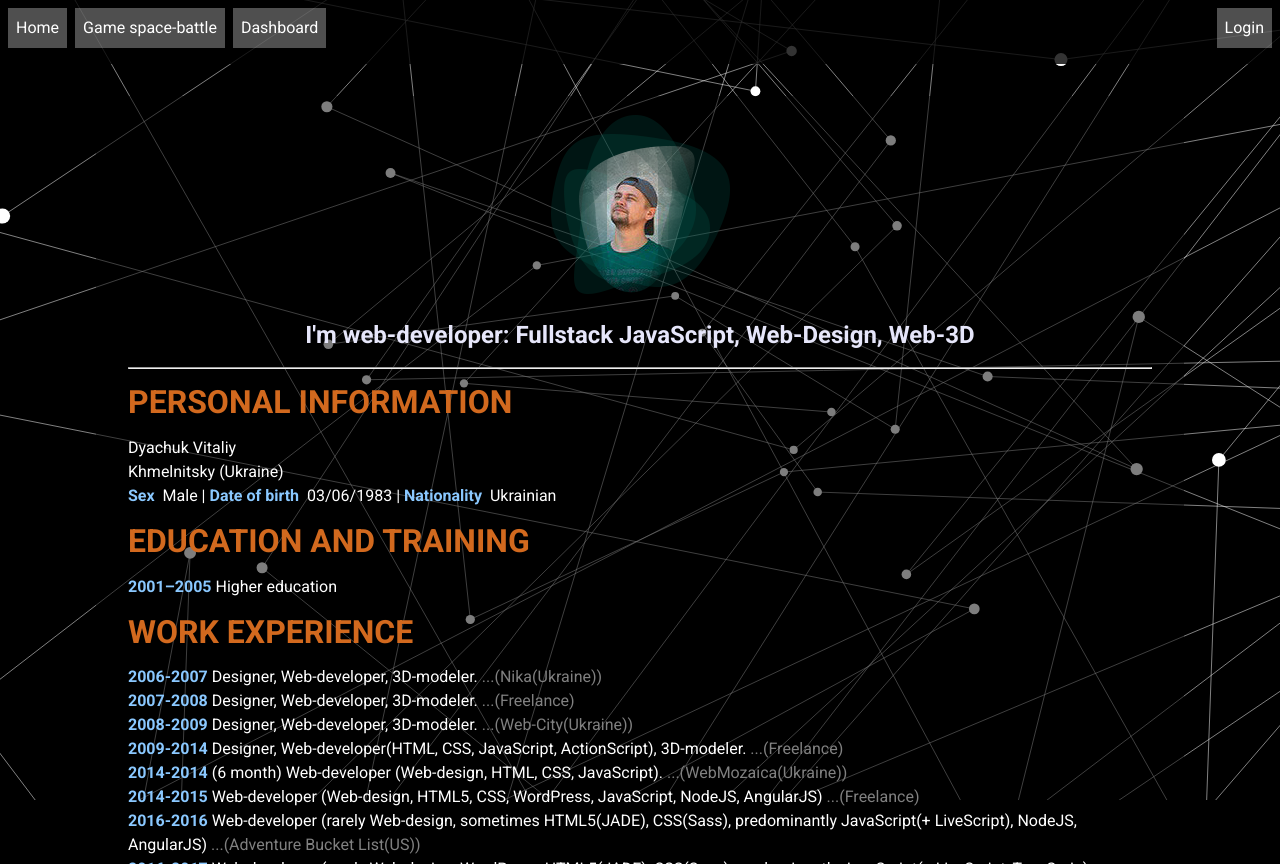
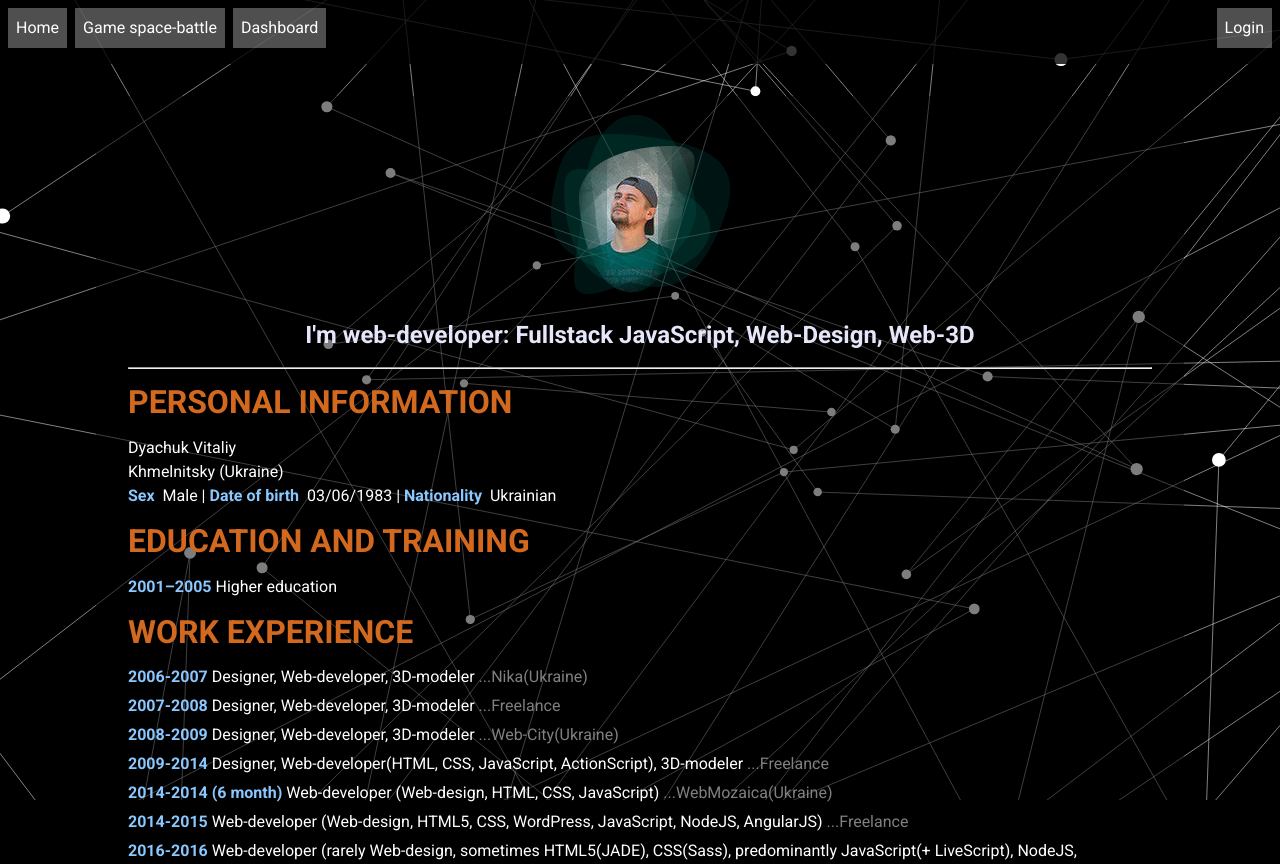
Before and after one commit to SpiritUrban/my-pro, an Angular app: page / in a window 1280 px wide. Built offline with nearby package versions, Linux system fonts and the light colour scheme.

Commit message:
JSON - list

```diff
--- a/src/app/home/home.component.html
+++ b/src/app/home/home.component.html
@@ -46,39 +46,13 @@
       </p>
 
       <h1>WORK EXPERIENCE </h1>
+
+        <div class="unit" *ngFor='let unit of myjsondata'>
+          <b>{{unit.years}} </b>{{unit.title}}
+          <span class="gray">...{{unit.company}}</span>
+        </div>
+
       <p>
-
-        <b>2006-2007 </b>Designer, Web-developer, 3D-modeler.
-        <span class="gray">...(Nika(Ukraine))</span>
-
-        <br><b>2007-2008 </b>Designer, Web-developer, 3D-modeler.
-        <span class="gray">...(Freelance)</span>
-
-        <br><b>2008-2009 </b>Designer, Web-developer, 3D-modeler.
-        <span class="gray">...(Web-City(Ukraine))</span>
-
-        <br><b>2009-2014 </b>Designer, Web-developer(HTML, CSS, JavaScript, ActionScript), 3D-modeler.
-        <span class="gray">...(Freelance)</span>
-
-        <br><b>2014-2014 </b>(6 month) Web-developer (Web-design, HTML, CSS, JavaScript).
-        <span class="gray">...(WebMozaica(Ukraine))</span>
-
-        <br><b>2014-2015 </b>Web-developer (Web-design, HTML5, CSS, WordPress, JavaScript, NodeJS, AngularJS)
-        <span class="gray">...(Freelance)</span>
-
-        <br><b>2016-2016 </b>Web-developer (rarely Web-design, sometimes HTML5(JADE), CSS(Sass), predominantly JavaScript(+ LiveScript), NodeJS, AngularJS)
-        <span class="gray">...(Adventure Bucket List(US))</span>
-
-        <br><b>2016-2017 </b>Web-developer (rarely Web-design, WordPress, HTML5(JADE), CSS(Sass), predominantly JavaScript(+ LiveScript, TypeScrip), NodeJS, AngularJS, AngularJS-2 )
-        <span class="gray">...(Freelance)</span>
-
-        <br><b>2017 </b>Web-developer (HTML5, CSS(Scss), JavaScript, JQuery, AngularJS)
-        <span class="gray">...(Arsum(UA,Danmark))</span>
-
-        <br><b>2017 </b>Web-developer (HTML5, CSS(Scss/sass), JavaScript, AngularJS, PHP)
-        <span class="gray">...(maintenence and development - skladovka.ua (UA))</span>
-
-        <br><b>2017 current </b>Web-developer (rarely Web-design, JavaScript, NodeJS, AngularJS)
 
       </p>
 
--- a/src/app/home/home.component.less
+++ b/src/app/home/home.component.less
@@ -54,3 +54,7 @@ b {
 p{
   display: inline;
 }
+
+.unit {
+	margin: 5px 0;
+}
--- a/src/app/home/home.component.ts
+++ b/src/app/home/home.component.ts
@@ -1,11 +1,25 @@
-import { Component, OnInit } from '@angular/core';
+import { Component, OnInit, Injectable } from '@angular/core';
+import { Http, Response, Headers, RequestOptions } from '@angular/http';
+import 'rxjs/add/operator/toPromise';
+
 
 @Component({
   selector: 'home',
   templateUrl: './home.component.html',
   styleUrls: [ './home.component.less' ]
 })
+
+@Injectable()
 export class HomeComponent implements OnInit {
+
+  constructor( private http: Http ) { }
+
+  private getData() {
+      return this.http.get('./assets/data/data.json')
+          .map((res:Response) => res.json()); //records in this case
+  }
+
+  public myjsondata: Array<any>
 
   public photo_transform = 'rotate(0deg)'
   public photo_philter = 'invert(0%)'
@@ -20,7 +34,6 @@ export class HomeComponent implements OnInit {
   public photo_clientX = 0;
   public photo_clientY = 0;
 
-  constructor() { }
 
 
   //---------------------------------- GROUP -------------------------------------
@@ -82,6 +95,12 @@ export class HomeComponent implements OnInit {
 
 
   public ngOnInit() {
-    console.log(1)
+
+  this.getData().subscribe((data) => {
+    //console.log("what is in the data ", data)
+    this.myjsondata = data
+  })
+
   }
+
 }
--- /dev/null
+++ b/src/assets/data/data.json
@@ -0,0 +1,58 @@
+
+[
+	{
+		"years"  : "2006-2007",
+		"title"  : "Designer, Web-developer, 3D-modeler",
+		"company": "Nika(Ukraine)"
+	},
+	{
+		"years"  : "2007-2008",
+		"title"  : "Designer, Web-developer, 3D-modeler",
+		"company": "Freelance"
+	},
+	{
+		"years"  : "2008-2009",
+		"title"  : "Designer, Web-developer, 3D-modeler",
+		"company": "Web-City(Ukraine)"
+	},
+	{
+		"years"  : "2009-2014",
+		"title"  : "Designer, Web-developer(HTML, CSS, JavaScript, ActionScript), 3D-modeler",
+		"company": "Freelance"
+	},
+	{
+		"years"  : "2014-2014 (6 month)",
+		"title"  : "Web-developer (Web-design, HTML, CSS, JavaScript)",
+		"company": "WebMozaica(Ukraine)"
+	},
+	{
+		"years"  : "2014-2015",
+		"title"  : "Web-developer (Web-design, HTML5, CSS, WordPress, JavaScript, NodeJS, AngularJS)",
+		"company": "Freelance"
+	},
+	{
+		"years"  : "2016-2016",
+		"title"  : "Web-developer (rarely Web-design, sometimes HTML5(JADE), CSS(Sass), predominantly JavaScript(+ LiveScript), NodeJS, AngularJS)",
+		"company": "Adventure Bucket List(US)"
+	},
+	{
+		"years"  : "2016-2017",
+		"title"  : "Web-developer (rarely Web-design, WordPress, HTML5(JADE), CSS(Sass), predominantly JavaScript(+ LiveScript, TypeScrip), NodeJS, AngularJS, AngularJS-2 )",
+		"company": "Freelance"
+	},
+	{
+		"years"  : "2017 (6 month)",
+		"title"  : "Web-developer (HTML5, CSS(Scss), JavaScript, JQuery, AngularJS)",
+		"company": "Arsum(UA,Danmark)"
+	},
+	{
+		"years"  : "2017",
+		"title"  : "Web-developer (HTML5, CSS(Scss/sass), JavaScript, AngularJS, PHP)",
+		"company": "maintenence and development - skladovka.ua (UA)"
+	},
+	{
+		"years"  : "2017 current",
+		"title"  : "Web-developer (rarely Web-design, HTML5, CSS(Less), JavaScript, Angular 4)",
+		"company": "Omnie"
+	}
+]
```
